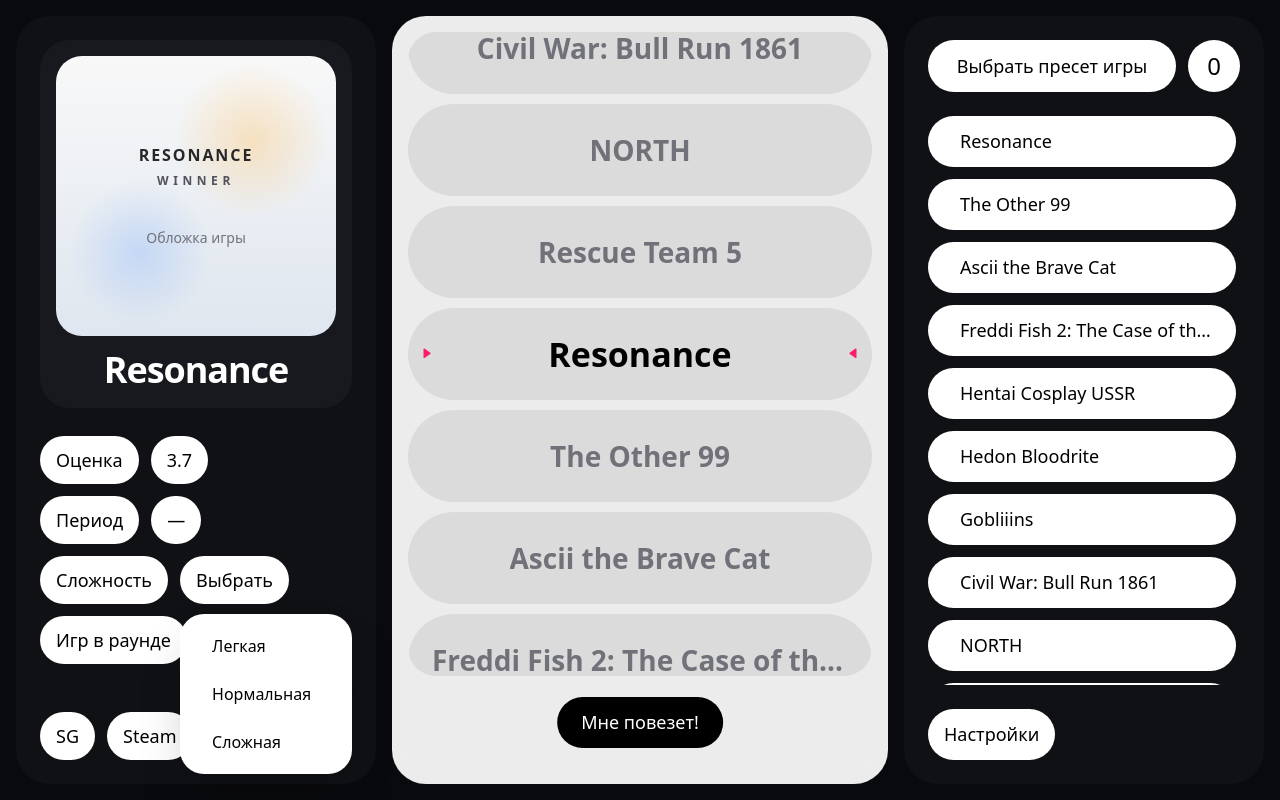
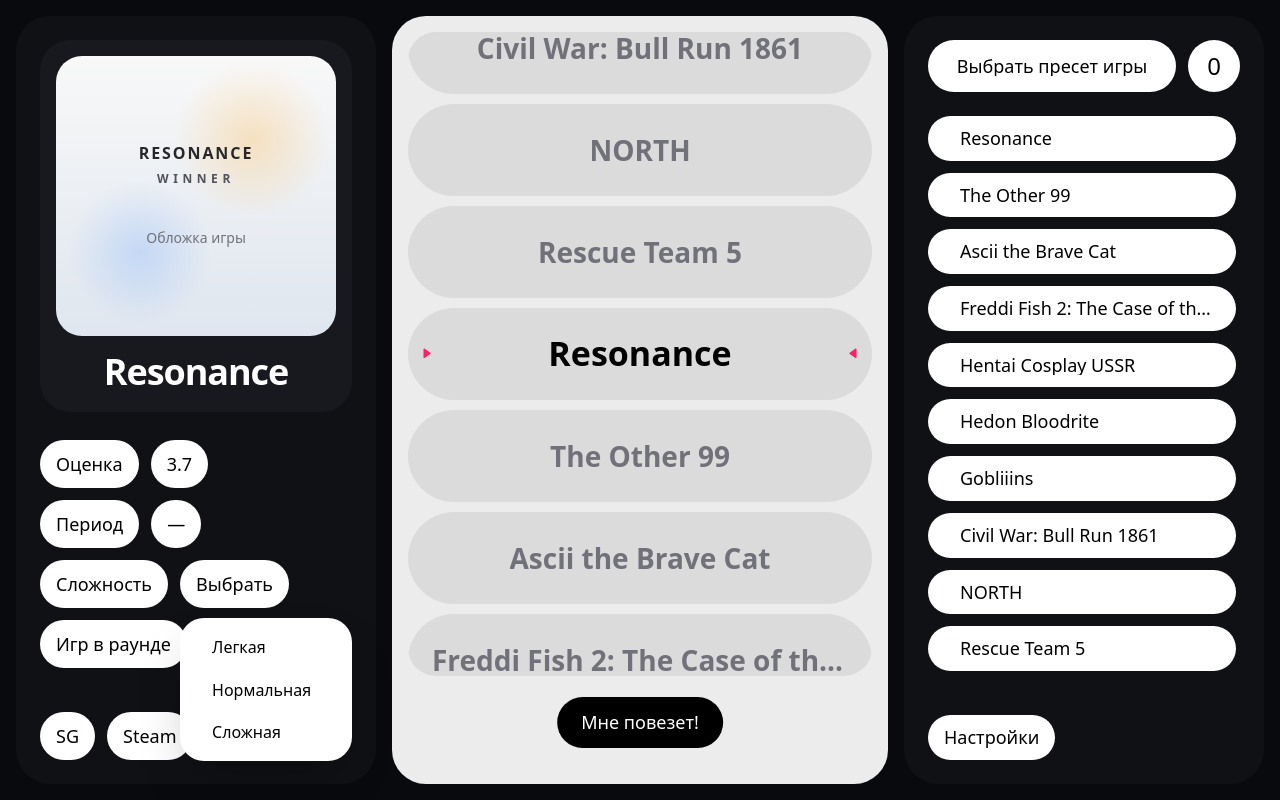
Before and after one commit to qwekee1/game-roulette-ui, a React (Vite) app: page / in a window 1280 px wide. Both pictures are taken after a click on the button "Выбрать". Built offline with nearby package versions, Linux system fonts and the light colour scheme.

Commit message:
Update App.tsx

```diff
--- a/src/App.tsx
+++ b/src/App.tsx
@@ -387,8 +387,8 @@
                 <img src={selectedGame.assets.stopgameCoverUrl} alt={selectedGame.title} className="aspect-square w-full object-cover" />
               ) : (
                 <div className="flex aspect-square items-center justify-center bg-[radial-gradient(circle_at_70%_30%,rgba(255,190,92,0.35),transparent_28%),radial-gradient(circle_at_30%_70%,rgba(93,157,255,0.25),transparent_26%),linear-gradient(180deg,#f8f8f8,#dfe6ef)]">
-                  <div className="text-center leading-tight text-zinc-800">
-                    <div className="px-4 text-[14px] font-black tracking-[0.12em] xl:text-[16px]">
+                  <div className="text-center text-zinc-800">
+                    <div className="px-4 text-[14px] font-black leading-[1.15] tracking-[0.12em] xl:text-[16px]">
                       {selectedGame?.title?.toUpperCase() ?? 'WINNER'}
                     </div>
                     <div className="mt-2 whitespace-nowrap text-[10px] font-semibold tracking-[0.38em] text-zinc-600 xl:text-[12px]">
@@ -400,7 +400,7 @@
               )}
             </div>
 
-            <div className="truncate pb-1 pt-4 text-center text-[28px] font-semibold leading-none tracking-[-0.03em] xl:text-[36px]">
+            <div className="truncate pb-1 pt-4 text-center text-[28px] font-semibold leading-[1.12] tracking-[-0.03em] xl:text-[36px]">
               {selectedGame?.title ?? '—'}
             </div>
           </div>
@@ -417,7 +417,7 @@
                   onClick={() => setIsDifficultyOpen((prev: boolean) => !prev)}
                   className="relative inline-flex h-[42px] items-center rounded-full bg-white px-3 text-left text-[16px] font-medium text-black transition-all duration-200 ease-out hover:bg-zinc-100 active:scale-[0.98] xl:h-[48px] xl:px-4 xl:text-[18px]"
                 >
-                  <span className="block truncate">{difficulty ?? 'Выбрать'}</span>
+                  <span className="block truncate leading-[1.15]">{difficulty ?? 'Выбрать'}</span>
                 </button>
 
                 <div
@@ -436,7 +436,7 @@
                         setDifficulty(item);
                         setIsDifficultyOpen(false);
                       }}
-                      className="w-full rounded-full px-5 py-2.5 text-left text-[15px] font-medium text-black transition-colors duration-200 hover:bg-zinc-100 xl:px-6 xl:py-3 xl:text-[16px]"
+                      className="w-full rounded-full px-5 py-2.5 text-left text-[15px] font-medium leading-[1.15] text-black transition-colors duration-200 hover:bg-zinc-100 xl:px-6 xl:py-3 xl:text-[16px]"
                     >
                       {item}
                     </button>
@@ -462,7 +462,7 @@
                   rel="noopener noreferrer"
                   className="inline-flex h-[42px] items-center justify-center rounded-full bg-white px-3 text-[16px] font-medium text-black transition-all duration-200 ease-out hover:bg-zinc-100 active:scale-[0.98] xl:h-[48px] xl:px-4 xl:text-[18px]"
                 >
-                  <span className="block truncate">{item.label}</span>
+                  <span className="block truncate leading-[1.15]">{item.label}</span>
                 </a>
               ))}
             </div>
@@ -509,7 +509,7 @@
                       >
                         <span
                           className={[
-                            'max-w-full truncate whitespace-nowrap leading-none',
+                            'max-w-full truncate whitespace-nowrap leading-[1.15]',
                             isWinnerRow ? 'text-[24px] xl:text-[34px]' : 'text-[19px] xl:text-[28px]',
                           ].join(' ')}
                         >
@@ -539,7 +539,7 @@
               type="button"
               className="min-w-0 flex-1 inline-flex h-[46px] items-center justify-center truncate whitespace-nowrap rounded-full bg-white px-3 text-[16px] font-medium text-black xl:h-[52px] xl:px-4 xl:text-[18px]"
             >
-              Выбрать пресет игры
+              <span className="block truncate leading-[1.15]">Выбрать пресет игры</span>
             </button>
 
             <div className="relative">
@@ -548,7 +548,7 @@
                 onClick={() => setIsPresetOpen((prev: boolean) => !prev)}
                 className="flex h-[46px] w-[46px] items-center justify-center rounded-full bg-white text-[20px] font-medium text-black transition-all duration-200 ease-out hover:bg-zinc-100 active:scale-[0.98] xl:h-[52px] xl:w-[52px] xl:text-[24px]"
               >
-                {presetCount}
+                <span className="leading-[1.1]">{presetCount}</span>
               </button>
 
               <div
@@ -567,7 +567,7 @@
                       setPresetCount(num);
                       setIsPresetOpen(false);
                     }}
-                    className="block w-full rounded-full px-4 py-2 text-left text-[15px] font-medium text-black transition-colors duration-200 hover:bg-zinc-100"
+                    className="block w-full rounded-full px-4 py-2 text-left text-[15px] font-medium leading-[1.15] text-black transition-colors duration-200 hover:bg-zinc-100"
                   >
                     {num}
                   </button>
@@ -585,7 +585,7 @@
                   onClick={() => setSelectedGame(game)}
                   className="w-full truncate whitespace-nowrap rounded-full bg-white py-2.5 pl-7 pr-4 text-left text-[16px] font-medium text-black transition hover:translate-x-1 xl:py-3 xl:pl-8 xl:pr-5 xl:text-[18px]"
                 >
-                  {game.title}
+                  <span className="block truncate leading-[1.15]">{game.title}</span>
                 </button>
               ))}
             </div>
@@ -597,7 +597,7 @@
               onClick={() => setIsSettingsOpen(true)}
               className="inline-flex whitespace-nowrap rounded-full bg-white px-3 py-2.5 text-left text-[16px] font-medium text-black transition-all duration-200 ease-out hover:bg-zinc-100 active:scale-[0.98] xl:px-4 xl:py-3 xl:text-[18px]"
             >
-              Настройки
+              <span className="block truncate leading-[1.15]">Настройки</span>
             </button>
           </div>
         </aside>
@@ -617,8 +617,8 @@
         >
           <div className="mb-5 flex items-center justify-between">
             <div>
-              <h2 className="text-[26px] font-semibold text-white xl:text-[30px]">Настройки</h2>
-              <p className="mt-1 text-sm text-zinc-400 xl:text-base">
+              <h2 className="text-[26px] font-semibold leading-[1.12] text-white xl:text-[30px]">Настройки</h2>
+              <p className="mt-1 text-sm leading-[1.2] text-zinc-400 xl:text-base">
                 Пока здесь только звук. Фильтры по годам и рейтингу добавим позже.
               </p>
             </div>
@@ -635,8 +635,8 @@
             <div className="rounded-[26px] bg-[#101115] p-4 xl:p-5">
               <div className="flex items-center justify-between gap-4">
                 <div>
-                  <div className="text-[18px] font-medium text-white xl:text-[20px]">Звуки</div>
-                  <div className="mt-1 text-sm text-zinc-400">Тики рулетки и звук победы</div>
+                  <div className="text-[18px] font-medium leading-[1.15] text-white xl:text-[20px]">Звуки</div>
+                  <div className="mt-1 text-sm leading-[1.2] text-zinc-400">Тики рулетки и звук победы</div>
                 </div>
                 <button
                   type="button"
@@ -661,10 +661,10 @@
             <div className="rounded-[26px] bg-[#101115] p-4 xl:p-5">
               <div className="mb-4 flex items-center justify-between gap-4">
                 <div>
-                  <div className="text-[18px] font-medium text-white xl:text-[20px]">Громкость</div>
-                  <div className="mt-1 text-sm text-zinc-400">Общий уровень звука интерфейса</div>
+                  <div className="text-[18px] font-medium leading-[1.15] text-white xl:text-[20px]">Громкость</div>
+                  <div className="mt-1 text-sm leading-[1.2] text-zinc-400">Общий уровень звука интерфейса</div>
                 </div>
-                <div className="rounded-full bg-white px-4 py-2 text-[16px] font-medium text-black xl:text-[18px]">
+                <div className="rounded-full bg-white px-4 py-2 text-[16px] font-medium leading-[1.1] text-black xl:text-[18px]">
                   {soundVolume}%
                 </div>
               </div>
@@ -736,7 +736,7 @@
 function Pill({ children, className = '' }: { children: React.ReactNode; className?: string }) {
   return (
     <div className={`inline-flex h-[42px] items-center justify-center rounded-full bg-white px-3 text-[16px] font-medium text-black xl:h-[48px] xl:px-4 xl:text-[18px] ${className}`}>
-      <span className="block truncate">{children}</span>
+      <span className="block truncate leading-[1.15]">{children}</span>
     </div>
   );
 }
```
